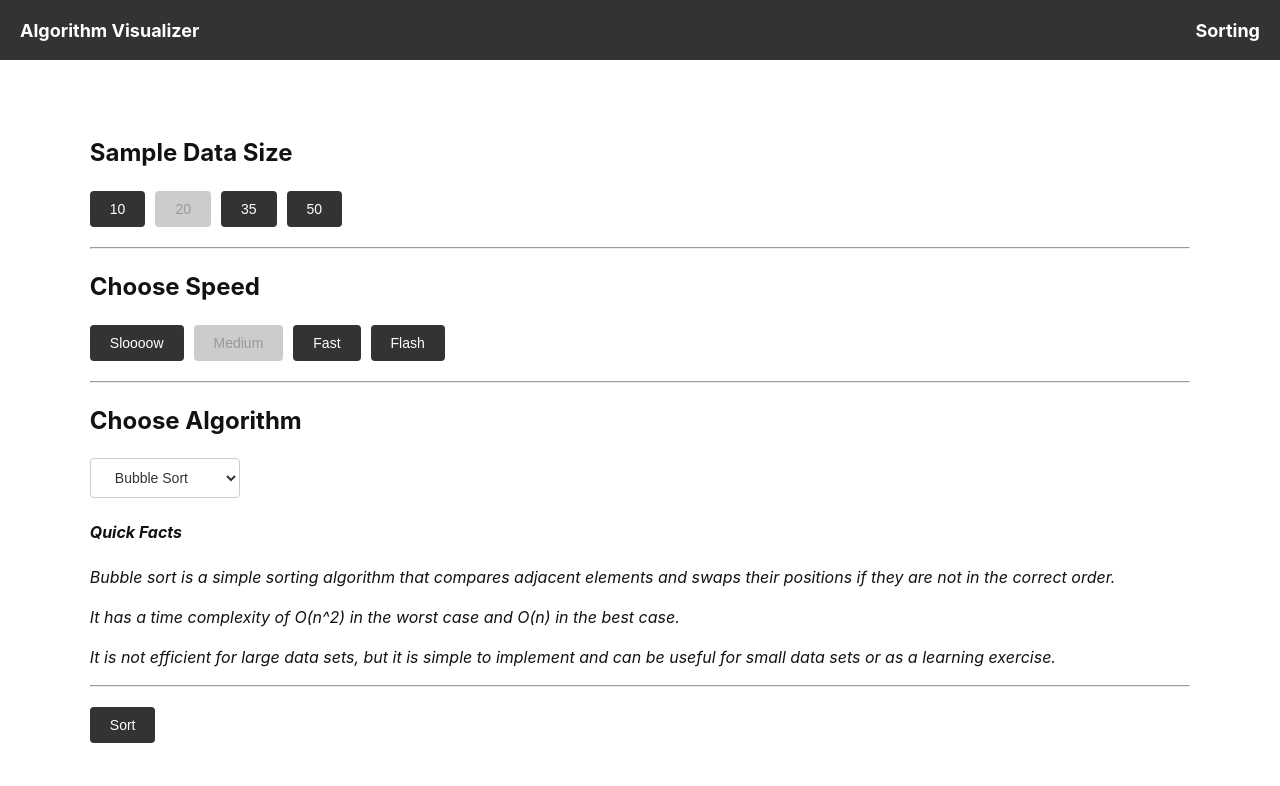
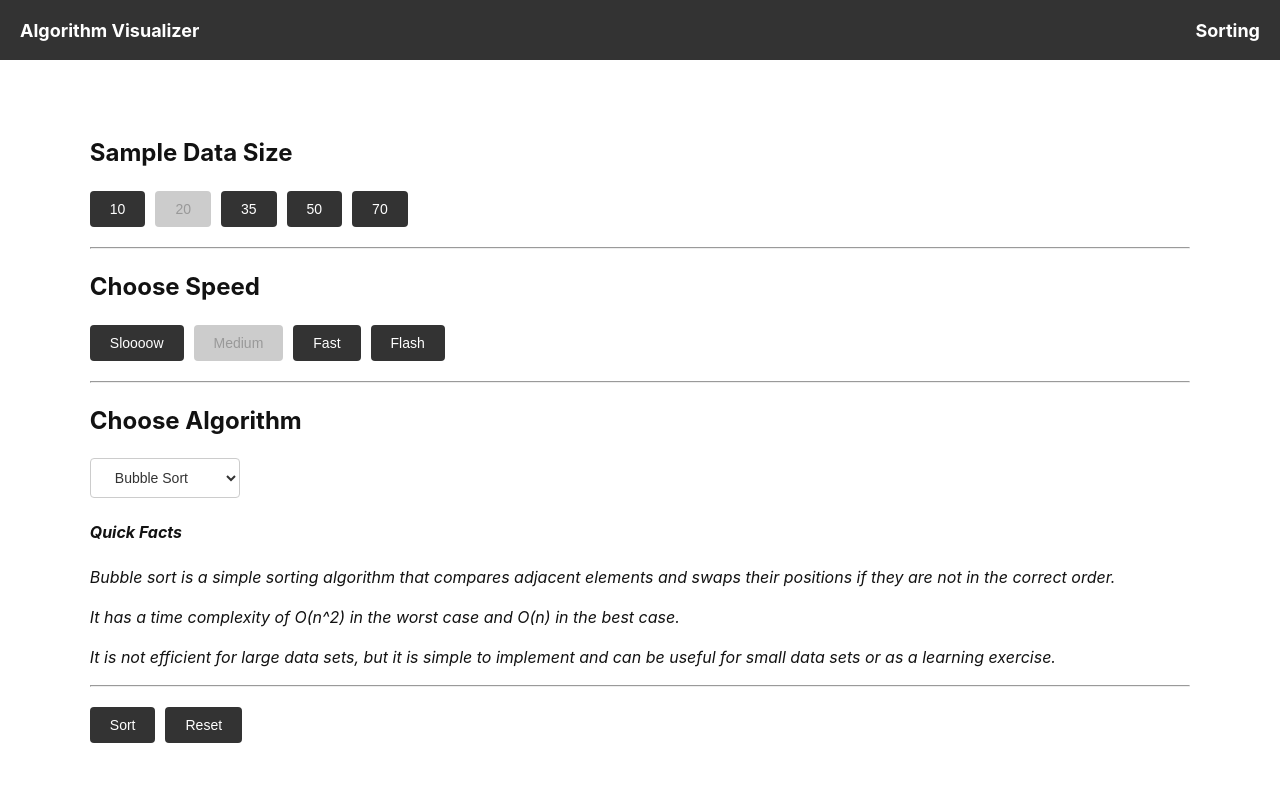
Before and after one commit to Palakash27/Algorithm-Visualizer, a React (Create React App) app: page /sorting-algorithm in a window 1280 px wide. Shown: the top 786 px of the page. Built offline with nearby package versions, Linux system fonts and the light colour scheme.

Commit message:
Add reset button

```diff
--- a/src/components/ArrayBars/ArrayBars.js
+++ b/src/components/ArrayBars/ArrayBars.js
@@ -8,7 +8,7 @@ const ArrayBars = ({ array }) => {
                     key={index}
                     className="array-bar"
                     style={{
-                        width: `${60 - array.length}px`,
+                        width: `${Math.abs(60 - array.length)}px`,
                         height: `${value}px`,
                     }}
                 ></div>
--- a/src/components/Controls/Controls.css
+++ b/src/components/Controls/Controls.css
@@ -33,7 +33,7 @@
     font-size: 14px;
     margin-right: 10px;
 }
-
+.reset-button:hover,
 .sort-button:hover,
 .array-length-option:hover,
 .speed-option:hover {
@@ -42,6 +42,7 @@
 
 .algorithm-select:disabled,
 .sort-button:disabled,
+.reset-button:disabled,
 .array-length-option:disabled,
 .speed-option:disabled {
     background-color: #ccc;
@@ -61,7 +62,8 @@
     margin-right: 10px;
 }
 
-.sort-button {
+.sort-button,
+.reset-button {
     background-color: #333;
     color: #fff;
     border: none;
@@ -71,3 +73,6 @@
     border-radius: 4px;
     font-size: 14px;
 }
+.reset-button {
+    margin-left: 10px;
+}
--- a/src/components/Controls/Controls.jsx
+++ b/src/components/Controls/Controls.jsx
@@ -20,9 +20,13 @@ const Controls = ({ array, setArray }) => {
 
     const handleSortClick = async () => {
         setIsSorting(true);
-        console.log(`setting isSorting to ${isSorting}`);
         await sort();
         setIsSorting(false);
+    };
+
+    const handleResetClick = () => {
+        handleArrayLengthOptionClick(20);
+        handleSpeedOptionClick(500);
     };
 
     const renderQuickFacts = () => {
@@ -338,6 +342,7 @@ const Controls = ({ array, setArray }) => {
                 renderQuickFacts={renderQuickFacts}
             />
             <div className="controls">
+                <div>
                     <button
                         onClick={handleSortClick}
                         className="sort-button"
@@ -345,6 +350,14 @@ const Controls = ({ array, setArray }) => {
                     >
                         {isSorting ? "Sorting..." : "Sort"}
                     </button>
+                    <button
+                        onClick={handleResetClick}
+                        className="reset-button"
+                        disabled={isSorting}
+                    >
+                        Reset
+                    </button>
+                </div>
                 {timeConsumed !== null ? (
                     <p>Time consumed: {timeConsumed}s</p>
                 ) : null}
--- a/src/components/SampleData/SampleData.jsx
+++ b/src/components/SampleData/SampleData.jsx
@@ -20,6 +20,7 @@ export default function SampleData({
                     btn2: { text: "20", speed: 20 },
                     btn3: { text: "35", speed: 35 },
                     btn4: { text: "50", speed: 50 },
+                    btn5: { text: "70", speed: 70 },
                 }}
             />
             <hr />
```
Lines whose indentation alone changed are shown as unchanged.
